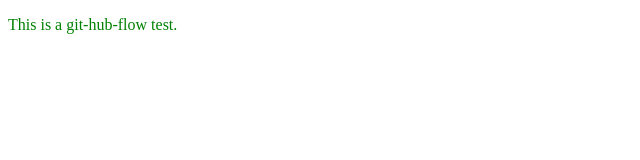
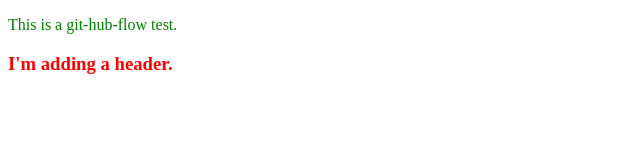
Before and after one commit to davelangham/github-flow-practice, a plain HTML site: page index.html in a window 1280 px wide. Shown: the whole page, without its empty margins (0-640 px from the left). Drawn offline with Linux system fonts and the light colour scheme.

Commit message:
New H3 tag - colour: red

```diff
--- a/index.html
+++ b/index.html
@@ -9,6 +9,7 @@
 <body>
   <main>
     <p style="color: green">This is a git-hub-flow test.</p>
+    <h3 style="color: red;">I'm adding a header.</h3>
   </main>
 </body>
 </html>
```
